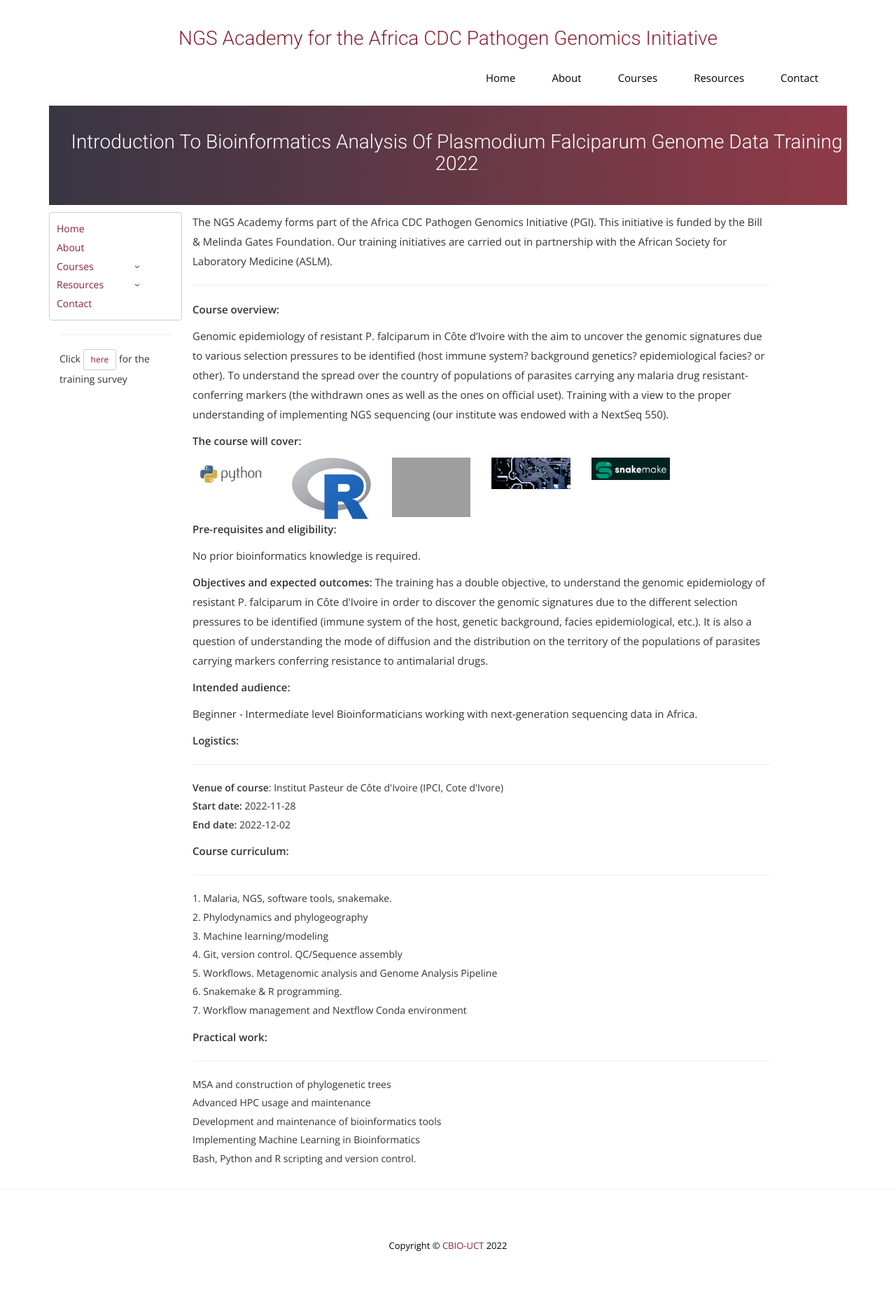
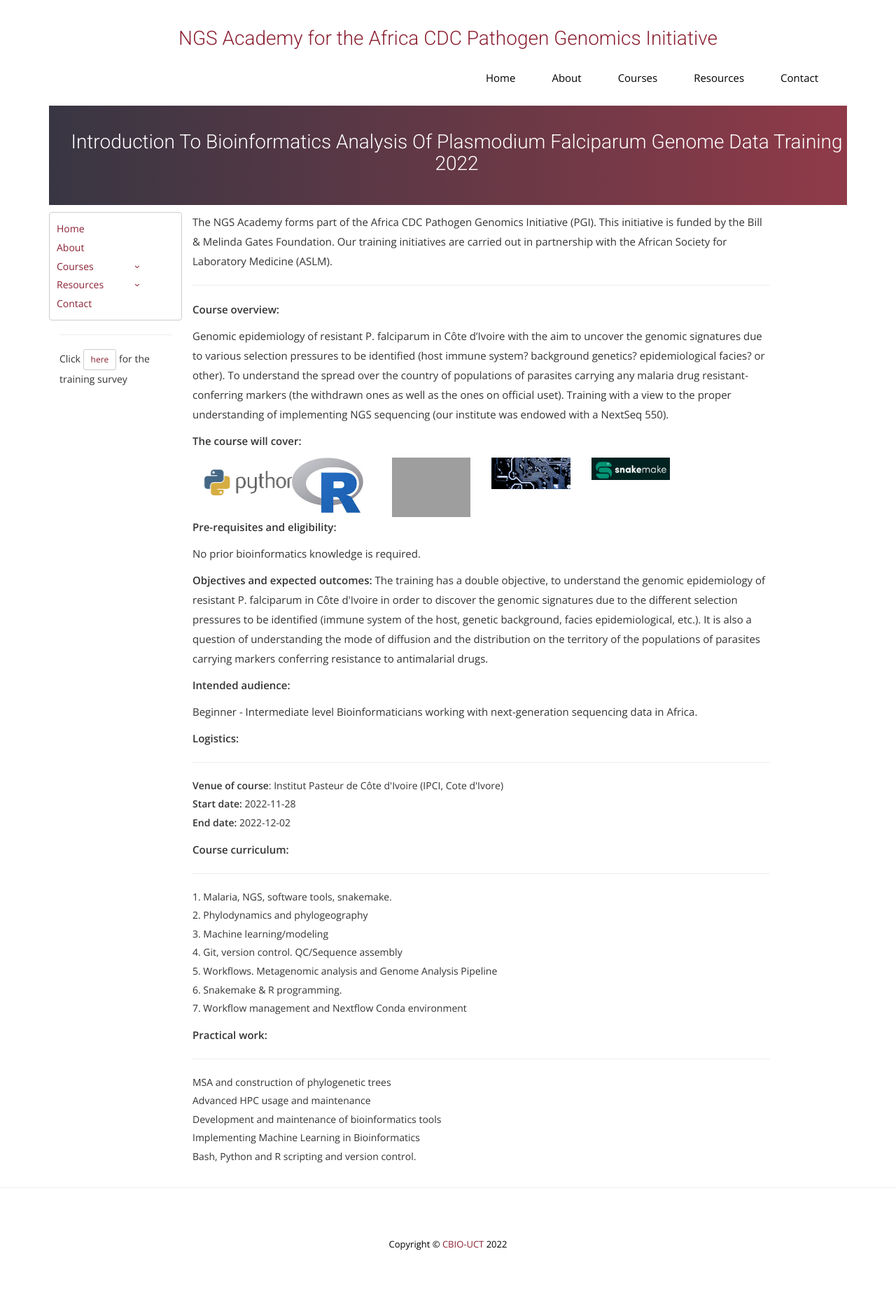
Before and after one commit to uct-cbio/ngs-academy, a Jekyll site: the page built from _posts/2022-10-29-Bioinformatics-Analysis-of-PFG-data.md, in a window 1280 px wide. Shown: the whole page at 70% size. Built offline with Jekyll 4.4.1, drawn with Linux system fonts in a browser that asks for light colours; nearby versions of some CDN libraries; some web fonts are replaced; comment, search, counter and statistics services are not loaded.

Commit message:
updated pic

```diff
--- a/_posts/2022-10-29-Bioinformatics-Analysis-of-PFG-data.md
+++ b/_posts/2022-10-29-Bioinformatics-Analysis-of-PFG-data.md
@@ -28,12 +28,12 @@ To understand the spread over the country of populations of parasites carrying a
 
 <div class="row">
     <div class="col-sm-2">
-        <div><img alt="..." src="/ngs-academy/img/py.png" width="100%" />
+        <div><img alt="..." src="/ngs-academy/img/py.png" width="150%" />
             <!-- <p class="small"> Source: CBIO UCT</p> -->
         </div>
     </div>
     <div class="col-sm-2">
-        <div><img alt="..." src="/ngs-academy/img/r.jpg" width="100%" />
+        <div><img alt="..." src="/ngs-academy/img/r.jpg" width="90%" />
             <!-- <p class="small"> Source: CBIO UCT</p> -->
         </div>
     </div>
```
